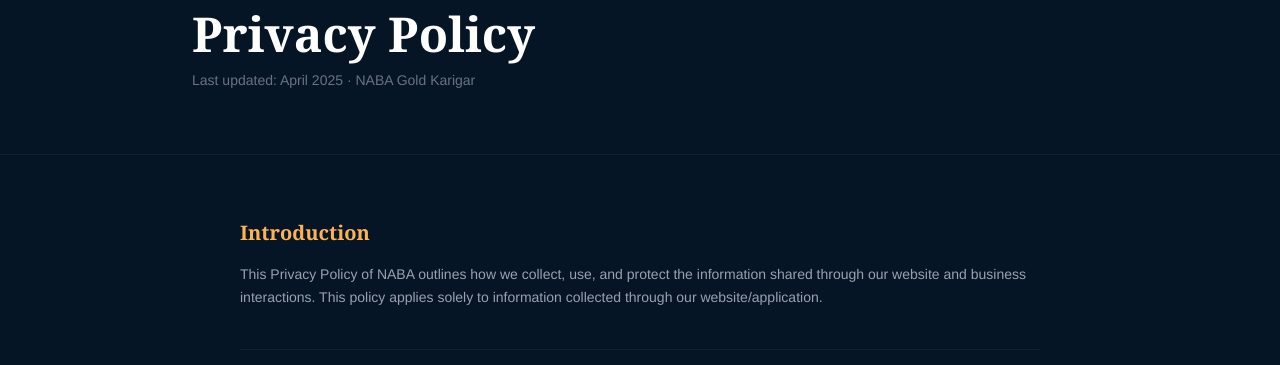
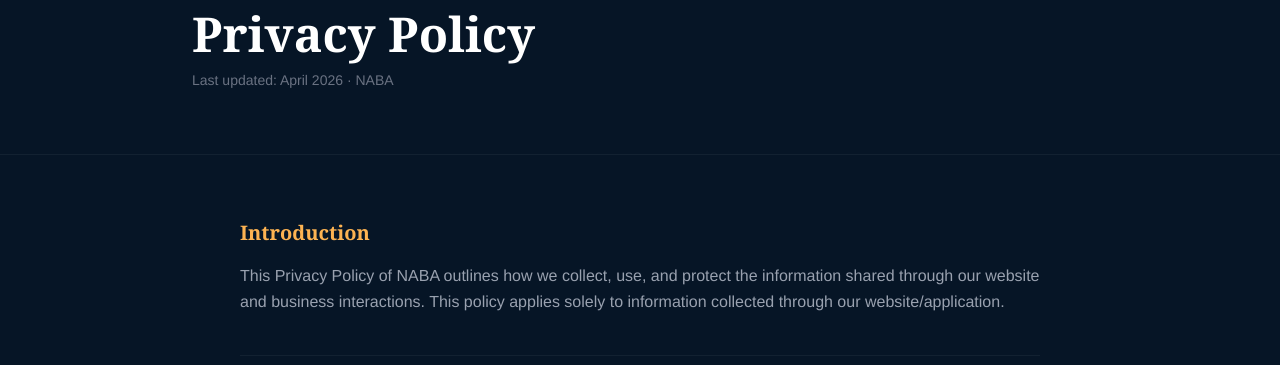
Before and after one commit to HARAJIT05/gold-test, a React (Vite) app: page /privacy-policy in a window 1280 px wide. Shown: the part 288-653 px from the top of the page. Built offline with nearby package versions, Linux system fonts and the light colour scheme; no server answers; the database is empty.

Commit message:
Fixed font size for t&c and pp

```diff
--- a/src/components/Footer.tsx
+++ b/src/components/Footer.tsx
@@ -163,7 +163,7 @@
         <div className="mt-12 pt-8 border-t border-white/5 text-center text-[10px] uppercase tracking-widest text-gray-500 flex flex-col md:flex-row justify-between items-center">
           <p>&copy; {new Date().getFullYear()} NABA. All rights reserved.</p>
           <div className="mt-4 md:mt-0 font-bold">
-            Made by : <a href="https://www.instagram.com/harajit.exe/" target="_blank" rel="noopener noreferrer" className="hover:text-gold-400 transition-colors">TEST</a>
+            Made by : <a href="www.google.com" target="_blank" rel="noopener noreferrer" className="hover:text-gold-400 transition-colors">TEST</a>
           </div>
         </div>
       </div>
--- a/src/pages/PrivacyPolicy.tsx
+++ b/src/pages/PrivacyPolicy.tsx
@@ -20,7 +20,7 @@
             <span className="text-[10px] uppercase tracking-[3px] text-gold-400 font-bold">Legal</span>
           </div>
           <h1 className="font-serif text-4xl md:text-5xl font-bold text-white mb-3">Privacy Policy</h1>
-          <p className="text-gray-500 text-sm">Last updated: April 2025 · NABA Gold Karigar</p>
+          <p className="text-gray-500 text-sm">Last updated: April 2026 · NABA</p>
         </div>
       </div>
 
@@ -120,7 +120,7 @@
   return (
     <div className="border-b border-white/5 pb-10">
       <h2 className="font-serif text-xl font-bold text-gold-400 mb-4">{title}</h2>
-      <div className="text-gray-400 text-sm leading-relaxed space-y-3 [&_ul]:list-disc [&_ul]:pl-5 [&_ul]:space-y-2 [&_strong]:text-white [&_a]:text-gold-400">
+      <div className="text-gray-400 text-base leading-relaxed space-y-3 [&_ul]:list-disc [&_ul]:pl-5 [&_ul]:space-y-2 [&_strong]:text-white [&_a]:text-gold-400">
         {children}
       </div>
     </div>
--- a/src/pages/TermsAndConditions.tsx
+++ b/src/pages/TermsAndConditions.tsx
@@ -108,7 +108,7 @@
   return (
     <div className="border-b border-white/5 pb-10">
       <h2 className="font-serif text-xl font-bold text-gold-400 mb-4">{title}</h2>
-      <div className="text-gray-400 text-sm leading-relaxed space-y-3 [&_ul]:list-disc [&_ul]:pl-5 [&_ul]:space-y-2 [&_strong]:text-white [&_a]:text-gold-400">
+      <div className="text-gray-400 text-base leading-relaxed space-y-3 [&_ul]:list-disc [&_ul]:pl-5 [&_ul]:space-y-2 [&_strong]:text-white [&_a]:text-gold-400">
         {children}
       </div>
     </div>
```
